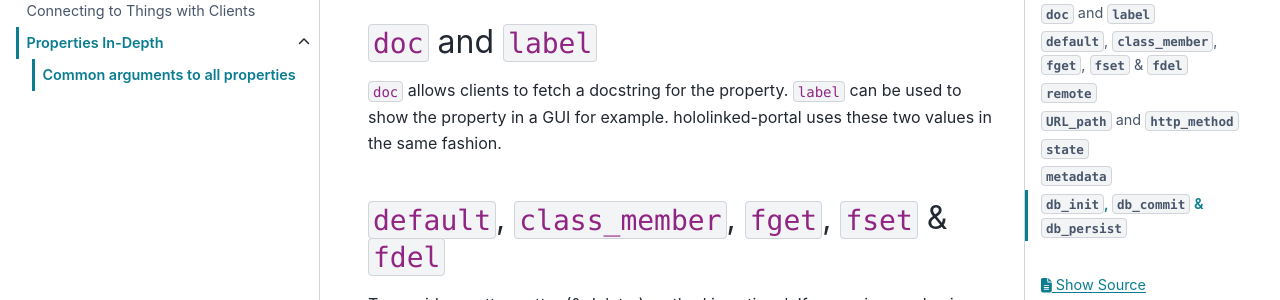
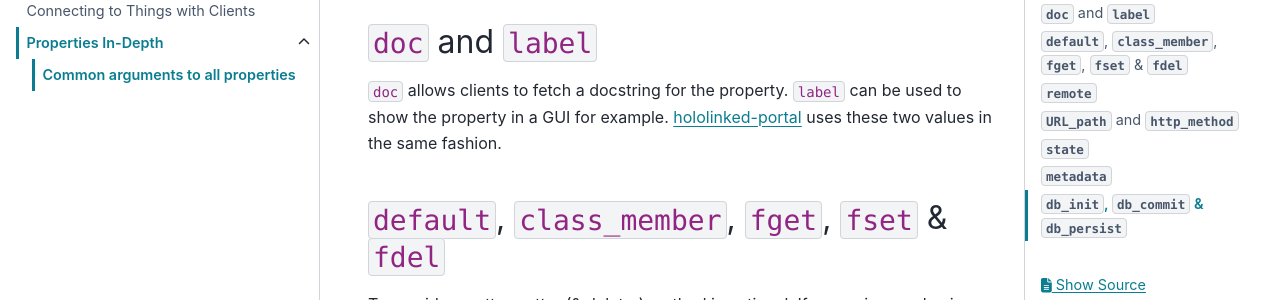
Before and after one commit to VigneshVSV/hololinked, a Sphinx documentation site: the page built from doc/source/howto/properties/arguments.rst, in a window 1280 px wide and 900 px high, scrolled down 1163 px. Shown: the part 180-480 px from the top of the window. Built offline with Sphinx 7.4.7 and the PyData theme 0.15.4, drawn with Linux system fonts in a browser that asks for light colours; part of the change alters nothing that is shown.

```diff
--- a/doc/source/howto/properties/arguments.rst
+++ b/doc/source/howto/properties/arguments.rst
@@ -17,7 +17,7 @@ Common arguments to all properties
 +++++++++++++++++++++
 
 ``doc`` allows clients to fetch a docstring for the property. ``label`` can be used to show the property
-in a GUI for example. hololinked-portal uses these two values in the same fashion.
+in a GUI for example. `hololinked-portal <https://github.com/VigneshVSV/hololinked-portal>`_ uses these two values in the same fashion.
 
 
 ``default``, ``class_member``, ``fget``, ``fset`` & ``fdel``
```
